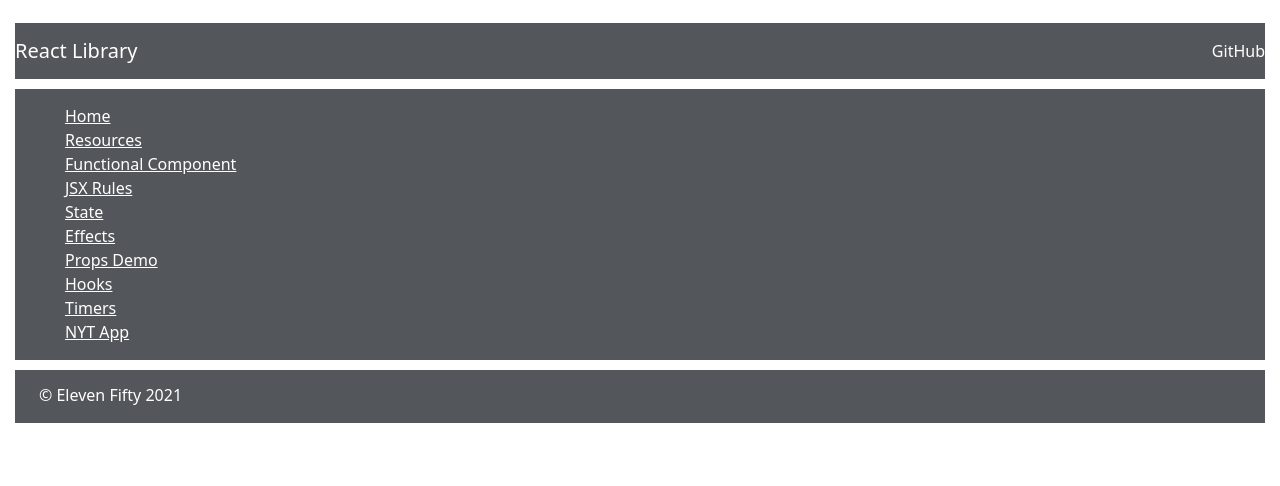
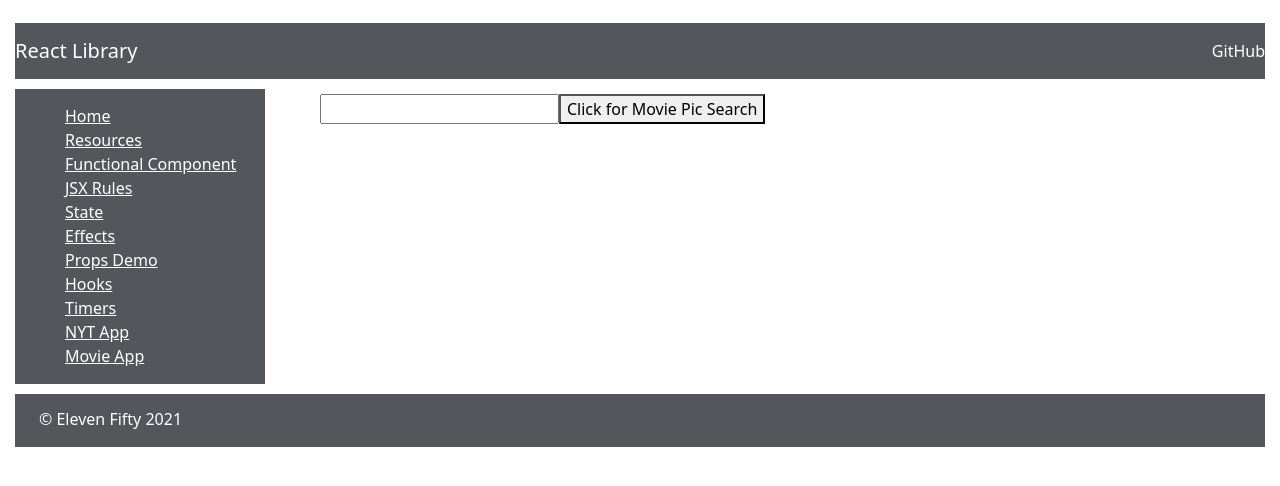
Before and after one commit to slholton/react-fundamentals, a React (Create React App) app: page /movieapp in a window 1280 px wide. Shown: the top 486 px of the page. Built offline with nearby package versions, Linux system fonts and the light colour scheme.

Commit message:
added movie app

```diff
--- a/package.json
+++ b/package.json
@@ -12,6 +12,7 @@
     "react-router-dom": "^5.2.0",
     "react-scripts": "4.0.3",
     "reactstrap": "^8.9.0",
+    "styled-components": "4.2.0",
     "web-vitals": "^1.1.2",
     "youtube-api-search": "0.0.5"
   },
--- /dev/null
+++ b/src/components/apps/the-movie-db/MovieApp.js
@@ -0,0 +1,38 @@
+import React, { useState } from 'react';
+import MovieAppDisplay from './MovieAppDisplay/MovieAppDisplay';
+
+const MovieApp = () => {
+    const [result, setResult] = useState();
+    const [query, setQuery] = useState('');
+
+    const fetcher = () => {
+        fetch(`https://api.themoviedb.org/3/search/movie?api_key=171116334fbdf0e64f5dd374fa23ed50&language=en-US&query=${query}&page=1&include_adult=false`)
+            .then(res => {
+                if (res.status !== 200) {
+                    throw new Error('fetch error');
+                } else return res.json();
+            })
+            .then(json => {
+                if (json.results.length === 0) {
+                    throw new Error('no results');
+                } else {
+                    const movieNum = Math.floor(Math.random() * json.results.length);
+                    setResult(json.results[movieNum]);
+                    console.log(json.results[movieNum])
+                }
+            })
+            .catch(err => console.log(err))
+    }
+
+    return (
+        <div className="main">
+            <div className="mainDiv">
+                <input value={query} onChange={(e) => setQuery(e.target.value)} />
+                <button onClick={fetcher}>Click for Movie Pic Search</button>
+                {!result || !result.poster_path ? null : <MovieAppDisplay movie={result}/>}
+            </div>
+        </div>
+    )
+}
+
+export default MovieApp;
--- /dev/null
+++ b/src/components/apps/the-movie-db/MovieAppDisplay/MovieAppDisplay.js
@@ -0,0 +1,42 @@
+import React from 'react';
+import styled from 'styled-components';
+
+const Movie = styled.div`
+    margin: 5px;
+    width: 300px;
+    height: 500px;
+    border-radius: 5px;
+    text-align: center;
+    background: orange;
+`;
+
+const Poster = styled.img`
+    width: calc(100% - 20px);
+    height: calc(70% - 10px);
+    margin: 10px 10px 0 10px;
+    border-radius: 5px;
+`;
+
+const Title = styled.h5`
+    margin: 5px 0 0 0;
+    color: white;
+`;
+
+const Description = styled.p`
+    height: 20%;
+    color: black;
+    overflow-wrap: break-word;
+    overflow:scroll;
+`;
+
+const MovieAppDisplay = ({movie}) => {
+    return(
+        <Movie>
+            <Poster src={`https://image.tmdb.org/t/p/w500${movie.poster_path}`}/>
+            <Title>{movie.original_title}</Title>
+            <Description>{movie.overview}</Description>
+        </Movie>
+    )
+}
+
+export default MovieAppDisplay;
--- a/src/components/site/Sidebar.js
+++ b/src/components/site/Sidebar.js
@@ -15,6 +15,7 @@ import PropsDemo from '../concepts/PropsDemo';
 import Hooks from '../concepts/Hooks';
 import TimePiecesApp from '../apps/timer-apps/TimePiecesApp';
 import NytApp from '../apps/nyt-app/NytApp';
+import MovieApp from '../apps/the-movie-db/MovieApp';
 
 const Sidebar = () => {
     return(
@@ -31,6 +32,7 @@ const Sidebar = () => {
                     <li><Link to='/hooks'>Hooks</Link></li>
                     <li><Link to='/timer'>Timers</Link></li>
                     <li><Link to='/nytapp'>NYT App</Link></li>
+                    <li><Link to='/movieapp'>Movie App</Link></li>
                 </ul>
             </div>
             <div className='sidebar-route'>
@@ -46,6 +48,7 @@ const Sidebar = () => {
                     <Route exact path='/hooks'><Hooks /></Route>
                     <Route exact path='/timer'><TimePiecesApp /></Route>
                     <Route exact path='/nytapp'><NytApp /></Route>
+                    <Route exact path='/movieapp'><MovieApp /></Route>
                 </Switch>
             </div>
         </div>
```
Also changed, not shown: 1 other file (tests, documents, lock files or other folders).
